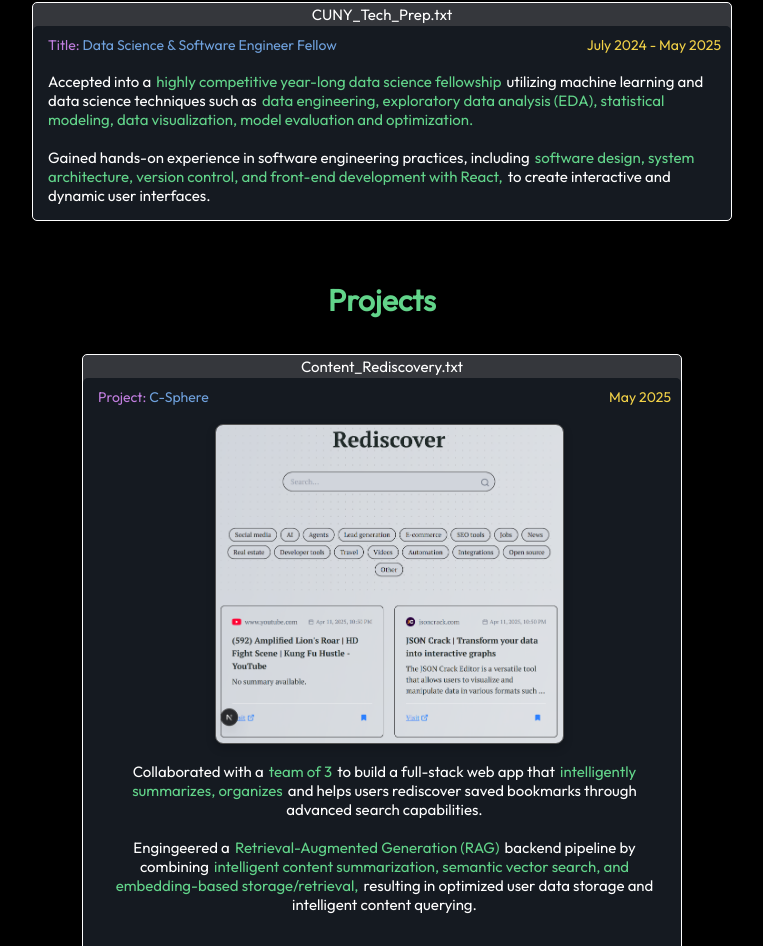
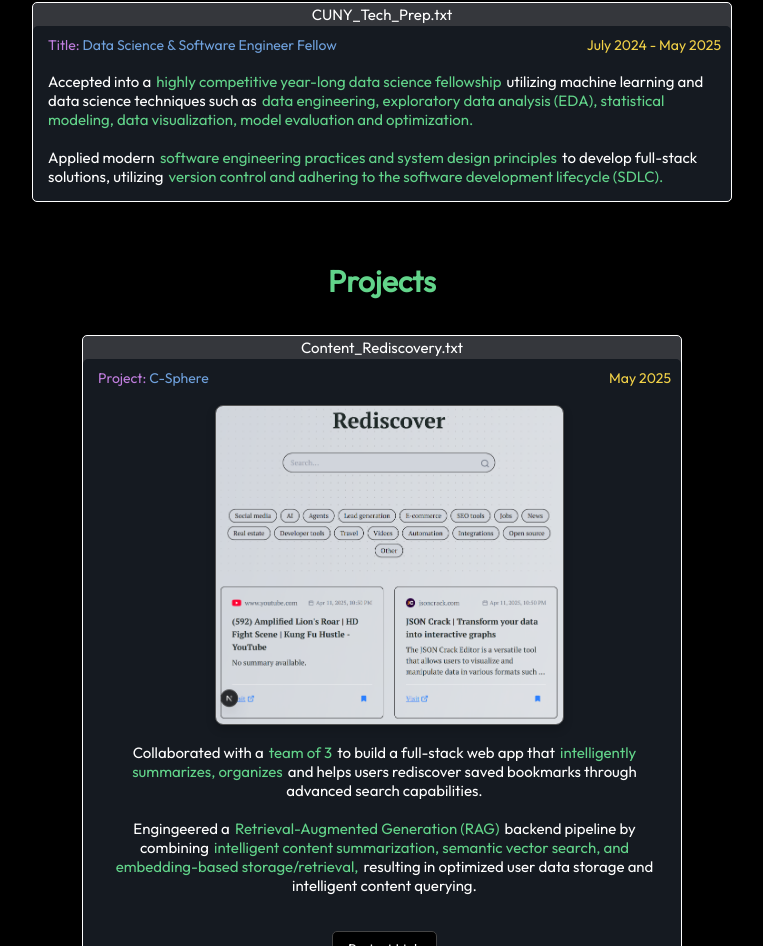
Before and after one commit to Claudio-Perinuzzi/portfolio-website, a React (Vite) app: page / in a window 1280 px wide. Shown: the part 1686-2632 px from the top of the page, without its empty margins (258-1021 px from the left). Built offline with nearby package versions, Linux system fonts and the light colour scheme.

Commit message:
updated CTP experience

```diff
--- a/src/components/Experience/experienceData.js
+++ b/src/components/Experience/experienceData.js
@@ -54,9 +54,10 @@ export const experienceData = [
             { text: 'data engineering, exploratory data analysis (EDA), statistical modeling, data visualization, model evaluation and optimization.', highlight: true },
             { text: '', break: true },
             { text: '', break: true },
-            { text: 'Gained hands-on experience in software engineering practices, including ', highlight: false },
-            { text: 'software design, system architecture, version control, and front-end development with React, ', highlight: true },
-            { text: 'to create interactive and dynamic user interfaces.', highlight: false }
+            { text: 'Applied modern ', highlight: false },
+            { text: 'software engineering practices and system design principles ', highlight: true },
+            { text: 'to develop full-stack solutions, utilizing ', highlight: false },
+            { text: 'version control and adhering to the software development lifecycle (SDLC).', highlight: true },
         ],
     },
 ];
```
